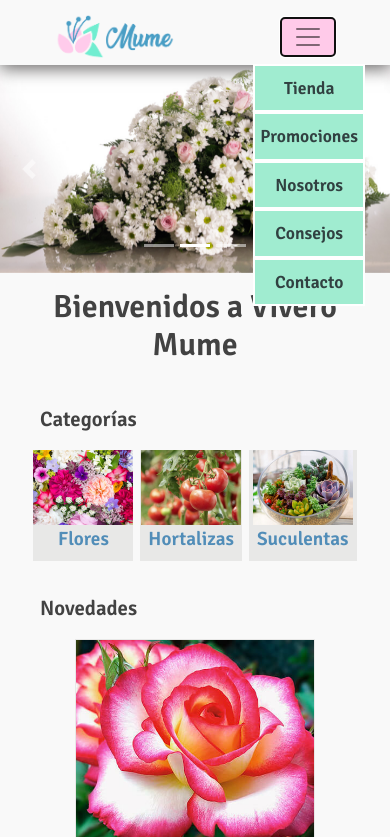
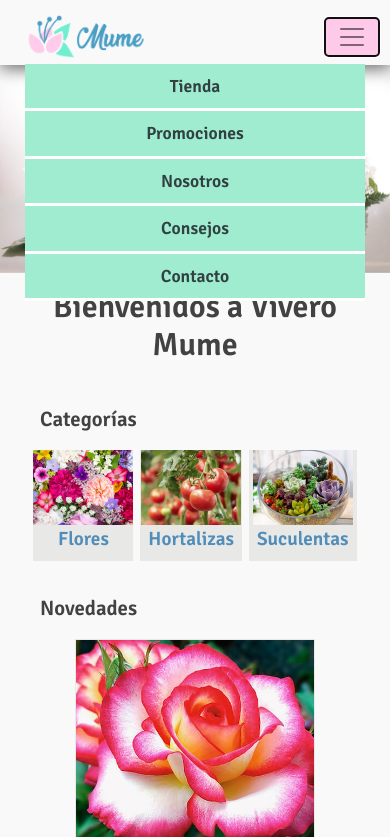
Before and after one commit to jazmindracsoria/viveromume, a plain HTML site: page index.html in a window 390 px wide. Both pictures are taken after a click on the button "Toggle navigation". Shown: the top 837 px of the page. Drawn offline with nearby package versions, Linux system fonts and the light colour scheme.

Commit message:
arreglo dropdown menu

```diff
--- a/index.html
+++ b/index.html
@@ -19,27 +19,31 @@
 <body>
     <header>
         <div class="row">
-            <nav class="navbar fixed-top navbar-expand-lg navbar-light index__header justify-content-around">
-                <a class="navbar-brand d-inline" href="index.html"><img src="img/logomume.png" alt="logotipo vivero mume"/></a>
-                <button class="navbar-toggler" type="button" data-toggle="collapse" data-target="#navbarNavDropdown" aria-expanded="false" aria-label="Toggle navigation">
-                    <span class="navbar-toggler-icon"></span>
-                </button>
-                <div class="col-md-8 col-sm-4">
-                    <div class="navbar-collapse collapse float-right" id="navbarNavDropdown">
+            <nav class="navbar fixed-top navbar-expand-md navbar-light index__header">
+                <div class="col-6">
+                    <a class="navbar-brand" href="index.html"><img src="img/logomume.png" alt="logotipo vivero mume"/></a>
+                </div>
+                <div class="d-flex justify-content-end">
+                    <button class="navbar-toggler" type="button" data-toggle="collapse" data-target="#navbarNavDropdown" aria-expanded="false" aria-label="Toggle navigation">
+                        <span class="navbar-toggler-icon"></span>
+                    </button>
+                </div>
+                <div class="col-md-6">
+                    <div class="navbar-collapse collapse float-md-right" id="navbarNavDropdown">
                         <ul class="navbar-nav mr-auto">
-                            <li class="nav-item">
+                            <li>
                                 <a class="nav-link" href="tienda.html">Tienda<span class="sr-only">(current)</span></a>
                             </li>
-                            <li class="nav-item">
-                                <a class="nav-link" href="promociones.html">Promociones<span class="sr-only">(current)</span></a>
+                            <li>
+                                <a class="nav-link" href="promociones.html">Promociones</span></a>
                             </li>
-                            <li class="nav-item">
+                            <li>
                                 <a class="nav-link" href="nosotros.html">Nosotros</a>
                             </li>
-                            <li class="nav-item">
+                            <li>
                                 <a class="nav-link none-sm" href="consejos.html">Consejos</a>
                             </li>
-                            <li class="nav-item">
+                            <li>
                                 <a class="nav-link" href="contacto.html">Contacto</a>
                             </li>
                         </ul>
--- a/sass/scss/_global.scss
+++ b/sass/scss/_global.scss
@@ -103,6 +103,16 @@ nav {
 
     img {
         height: 90px;
+        margin-left: auto;
+        margin-right: auto;
+
+        @media only screen and (max-width: $medium) {
+            height: 70px;
+        }
+
+        @media screen and (max-width: $small) {
+            height: 45px;
+        }
     }
 
     h1 {
@@ -112,10 +122,9 @@ nav {
         width: 250px;
         height: 100px;
         vertical-align: middle;
-
     }
 
-     ul {
+    ul {
         list-style: none;
         font-family: $primary-font;
         text-align: center;
@@ -127,28 +136,17 @@ nav {
                 border: solid 2px white;
                 background-color: $greenlight-mume;
                 padding: 1px 5px;
-                box-sizing: border-box;
+
+                @media screen and (max-width: $small) {
+                    border: none;
+                    border-bottom: solid white;
+                    width: 100%;
+                }
             }
 
             li:hover {
                 background-color: $pink-mume;
             }
-    }
-
-    @media only screen and (max-width: $medium) {
-        img {
-            height: 70px;
-            margin-left: auto;
-            margin-right: auto;
-        }
-    }
-
-    @media screen and (max-width: $small) {
-        img {
-            height: 45px;
-            margin-left: auto;
-            margin-right: auto;
-        }
     }
 }
 
```
Also changed, not shown: css/index_completario_sass.css (line endings or trailing spaces), sass/css/main.css.
